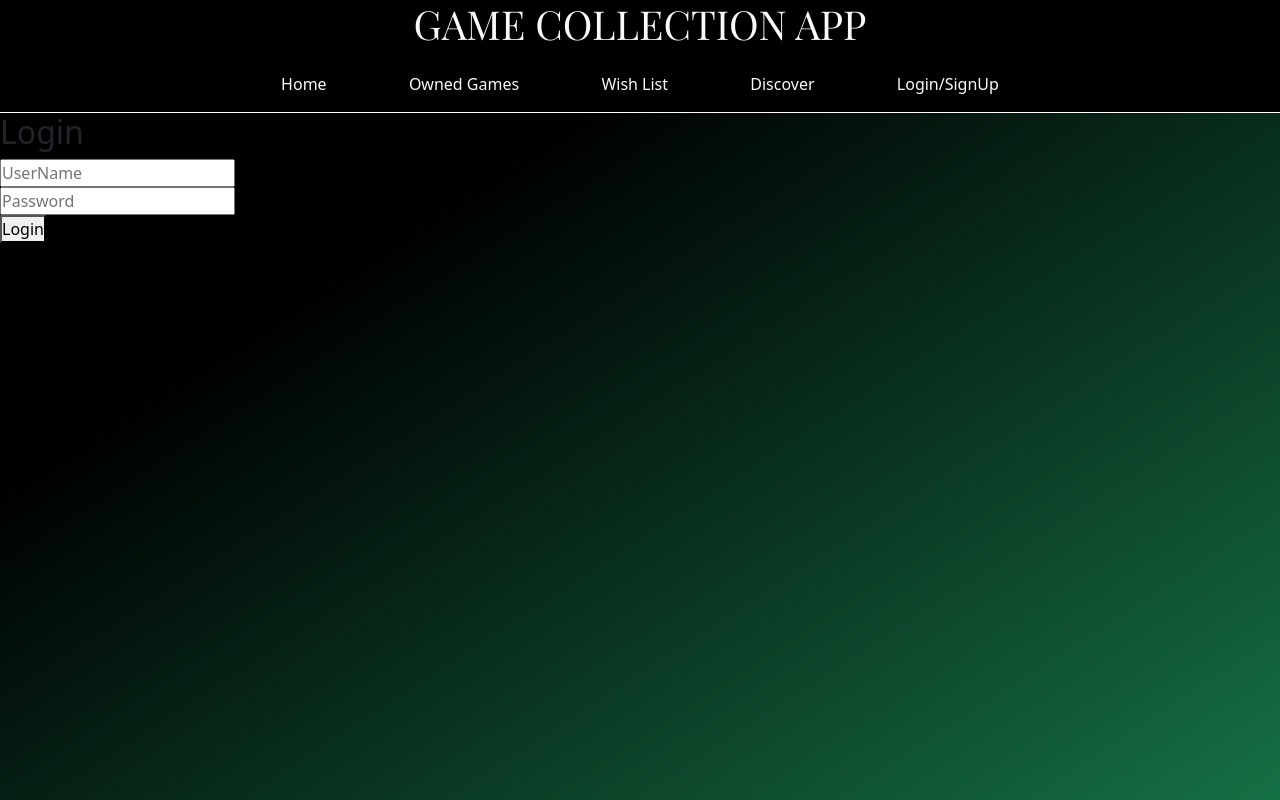
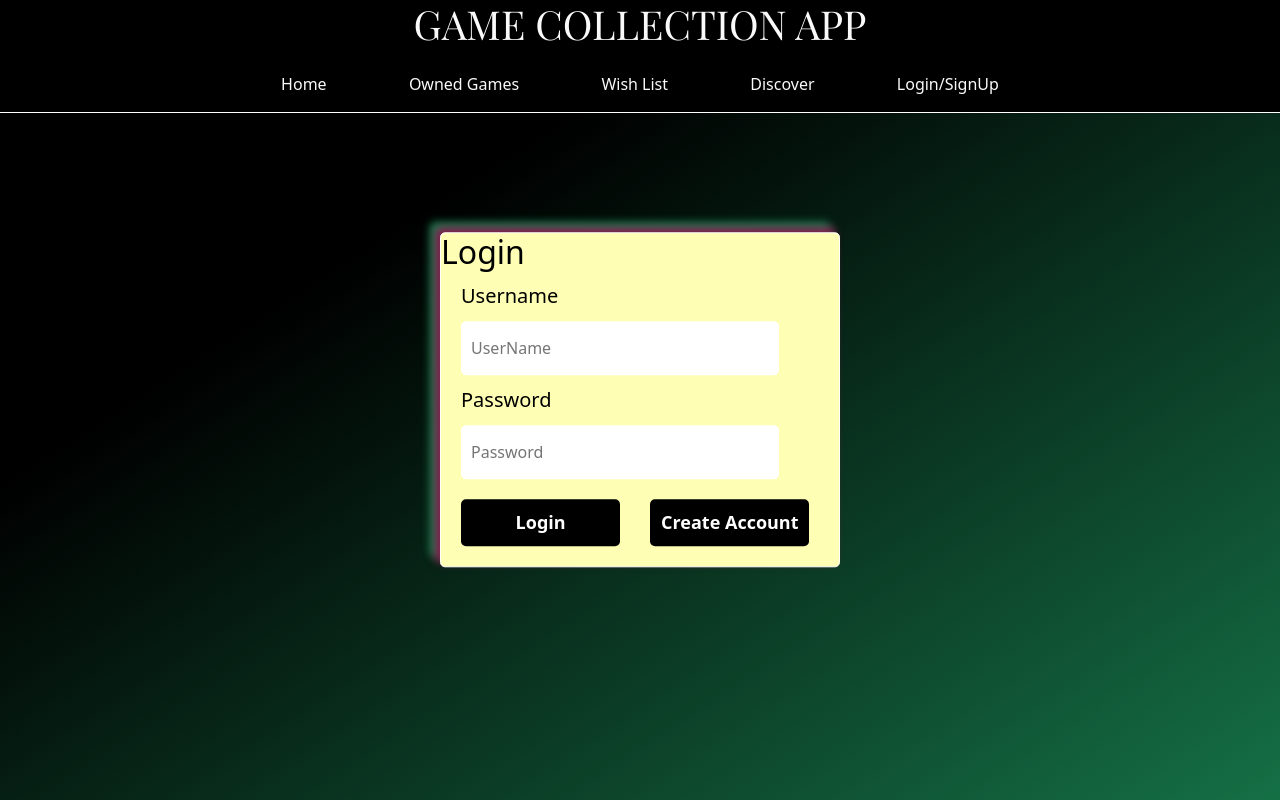
Before and after one commit to Wuyuan-WCCI/game_collector, a React (Vite) app in the folder client-side/: page /login in a window 1280 px wide. Shown: the top 800 px of the page. Built offline with nearby package versions, Linux system fonts and the light colour scheme.

Commit message:
fix the login Layout

```diff
--- a/client-side/src/components/LoginPage.jsx
+++ b/client-side/src/components/LoginPage.jsx
@@ -1,5 +1,6 @@
 // src/components/Login.js
 import React, { useState } from 'react';
+import './LoginPage.module.css';
 
 function Login() {
   const [userName, setUserName] = useState('');
@@ -26,26 +27,30 @@ function Login() {
     }
   };
 
+
   return (
-    <div>
+    <div className="login-form">
       <h2>Login</h2>
-      <div>
+      <p>Username</p>
+
+      <form>
         <input
           type="userName"
           placeholder="UserName"
           value={userName}
           onChange={(e) => setUserName(e.target.value)}
         />
-      </div>
-      <div>
+        <p>Password</p>
         <input
           type="password"
           placeholder="Password"
           value={password}
           onChange={(e) => setPassword(e.target.value)}
         />
-      </div>
-      <button onClick={handleLogin}>Login</button>
+
+      <button type = "Submit" onClick={handleLogin}>Login</button>
+      <button>Create Account</button>
+      </form>
     </div>
   );
 }
```
Also changed, not shown: 1 other file (tests, documents, lock files or other folders).
